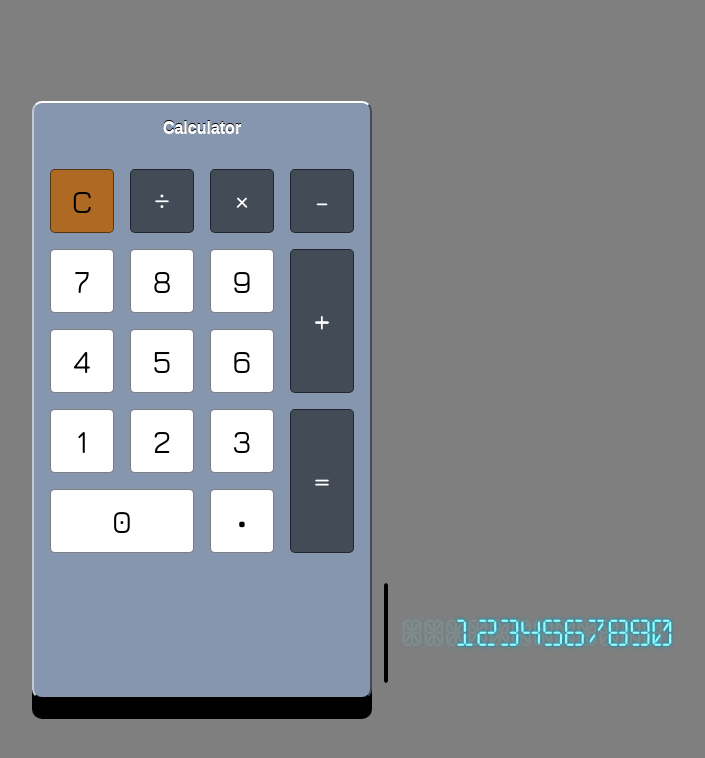
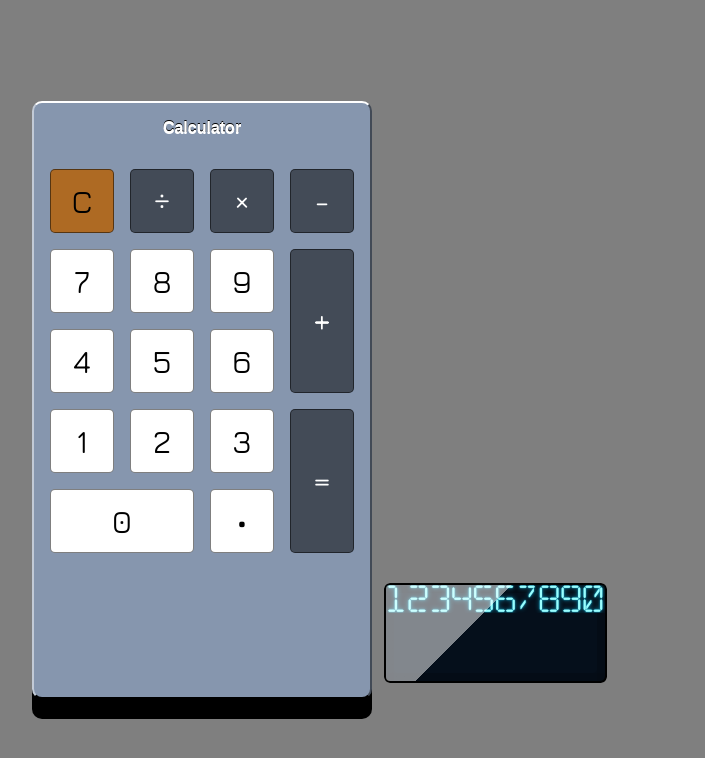
Before and after one commit to 5t4r8ucK/04-build-a-javascript-calculator, a React (Create React App) app: page / in a window 1280 px wide. Shown: the top 758 px of the page, without its empty margins (438-1143 px from the left). Built offline with nearby package versions, Linux system fonts and the light colour scheme.

Commit message:
Created 2 Numbers containers: one for formula and one for result. Imported into the Display component.

```diff
--- a/src/components/styled-components/display.js
+++ b/src/components/styled-components/display.js
@@ -1,5 +1,6 @@
 import styled from 'styled-components';
 import * as variables from './variables.js';
+import Numbers from './numbers.js';
 
 const Display = styled.div`
   // Positioning
--- a/src/components/styled-components/numbers.js
+++ b/src/components/styled-components/numbers.js
@@ -1,44 +1,82 @@
-// Styled Components
-import styled from 'styled-components';
-// Variables
+import styled, { css } from 'styled-components';
 import * as variables from './variables.js';
+
+const handleId = (id) => {
+  switch (id) {
+    case 'formula':
+      return (
+        css`
+          // Positioning
+          // Display and Box Model
+          min-height: 2rem;
+          // Typography
+          font-size: 1.048rem;
+          line-height: 2rem;
+          // Other
+
+          &:before {
+            // Positioning
+            // Display and Box Model
+            // Typography
+            // Other
+            content: '@@@@@@@@@@@@@@@@@@@@';
+          }
+        `
+      )
+    case 'display':
+      return (
+        css`
+          // Positioning
+          // Display and Box Model
+          min-height: 4rem;
+          // Typography
+          font-size: inherit;
+          line-height: 4rem;
+          // Other
+
+          &:before {
+            // Positioning
+            // Display and Box Model
+            // Typography
+            // Other
+            content: '@@@@@@@@@@@@';
+          }
+        `
+      )
+  }
+};
 
 const Numbers = styled.p`
   // Positioning
-  bottom: ${variables.gap_width};
-  left: ${variables.gap_width};
-  position: absolute;
-  right: ${variables.gap_width};
-  top: ${variables.gap_width};
+  z-index: 2;
   // Display and Box Model
-  height: 4rem;
   margin: 0;
   overflow: hidden;
-  width: calc((${variables.column_width} * 4) + (${variables.gap_width} * 1));
+  width: 100%;
   // Typography
   color: ${variables.cyan_100};
   font-family: ${variables.font_stack_digital};
   font-size: inherit;
   font-weight: 400;
-  line-height: 4rem;
   text-align: end;
   text-shadow:
     0 0px 1px ${variables.cyan_dark_100},
     0 0px 2px ${variables.cyan_dark_100},
     0 0px 5px ${variables.cyan_dark_100};
-  text-transform: uppercase;
   // Other
 
   &:before {
     // Positioning
     position: absolute;
+    z-index: 1;
     // Display and Box Model
     display: block;
     opacity: 0.1;
     // Typography
     // Other
-  content: '@@@@@@@@@@@@';
   }
+
+  ${({ id }) => handleId(id)};
 `
 
 export default Numbers;
```
Lines whose indentation alone changed are shown as unchanged.
